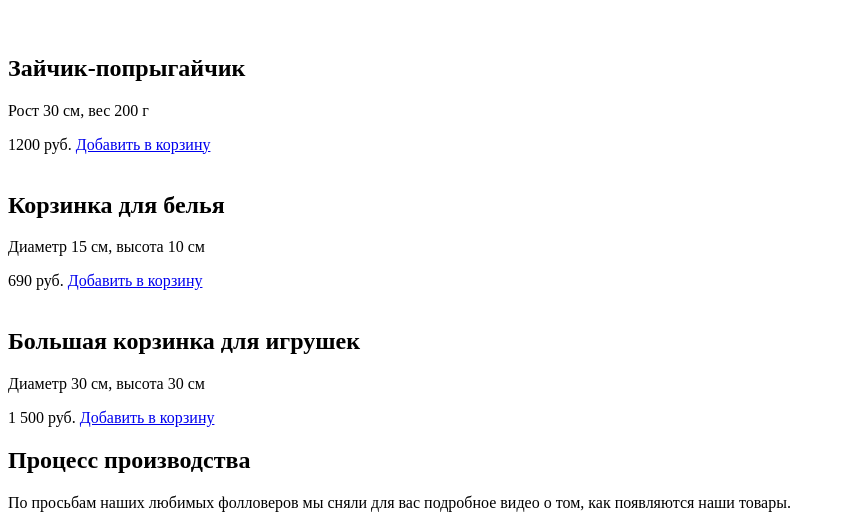
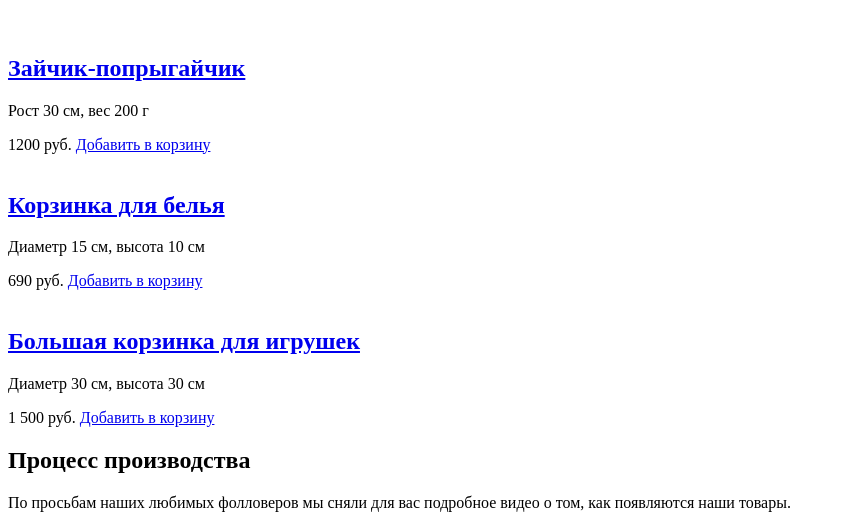
Before and after one commit to Boortcore/3341-mishka, a website: page catalog.html in a window 1280 px wide. Shown: the part 156-680 px from the top of the page, without its empty margins (0-845 px from the left). Drawn offline with Linux system fonts and the light colour scheme.

Commit message:
Дополнительные изменения для index и catalog

```diff
--- a/catalog.html
+++ b/catalog.html
@@ -40,7 +40,9 @@
           <img src="#" alt="">
         </a>
         <div class="product__description">
-          <h2 class="product__title">Зайчик-попрыгайчик</h2>
+          <h1 class="product__title">
+            <a href="#">Зайчик-попрыгайчик</a>
+          </h1>
           <p class="product__value">Рост 30 см, вес 200 г</p>
         </div>
         <div class="product__sale">
@@ -53,7 +55,9 @@
           <img src="#" alt="">
         </a>
         <div class="product__description">
-          <h2 class="product__title">Корзинка для белья</h2>
+          <h1 class="product__title">
+            <a href="#">Корзинка для белья</a>
+          </h1>
           <p class="product__value">Диаметр 15 см, высота 10 см</p>
         </div>
         <div class="product__sale">
@@ -66,7 +70,9 @@
           <img src="#" alt="">
         </a>
         <div class="product__description">
-          <h2 class="product__title">Большая корзинка для игрушек</h2>
+          <h1 class="product__title">
+            <a href="#">Большая корзинка для игрушек</a>
+          </h1>
           <p class="product__value">Диаметр 30 см, высота 30 см</p>
         </div>
         <div class="product__sale">
@@ -75,7 +81,7 @@
         </div>
       </article>
       <article class="production">
-        <h2 class="production__title">Процесс производства</h2>
+        <h1 class="production__title">Процесс производства</h1>
         <div class="production__video">
 
         </div>
```
Also changed, not shown: index.html (+3 -3 lines).
